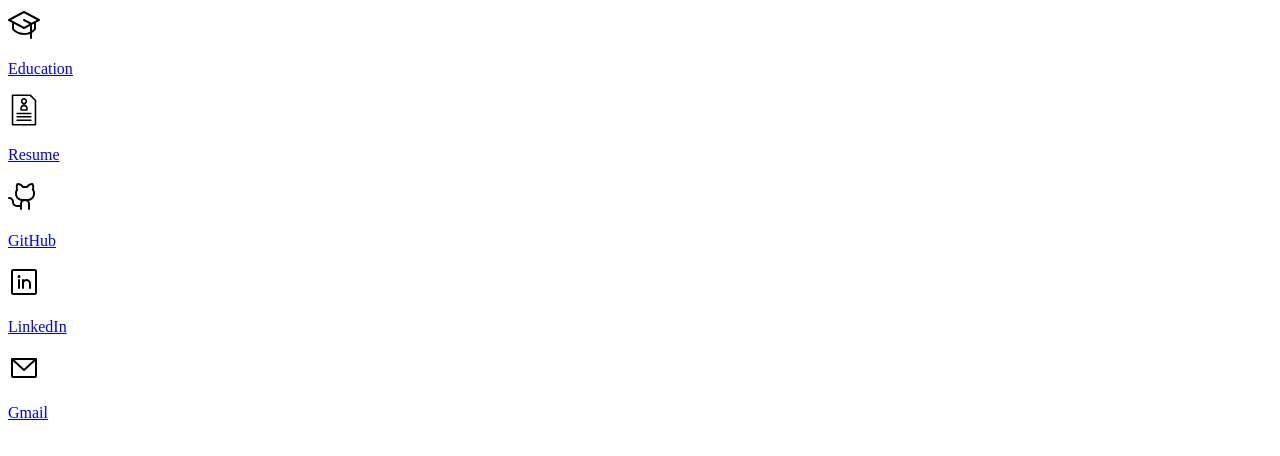
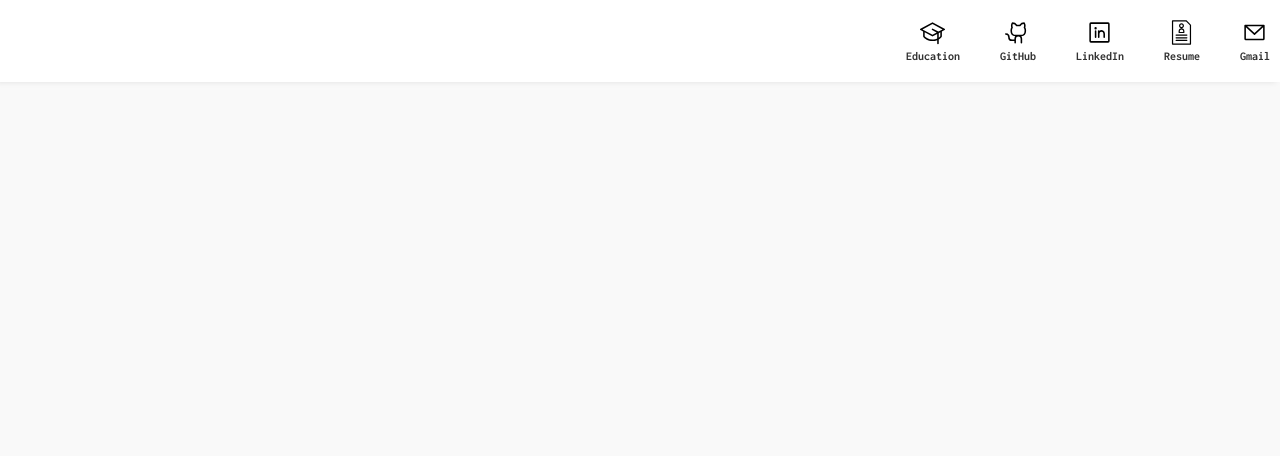
Before and after one commit to Pujithbhumireddy/portfolio, a plain HTML site: page navbar.html in a window 1280 px wide. Drawn offline with Linux system fonts and the light colour scheme.

Commit message:
updated the files

```diff
--- /dev/null
+++ b/navbar.css
@@ -0,0 +1,78 @@
+body {
+  padding: 0;
+  margin: 0;
+  font-family: "Inconsolata", monospace;
+  font-optical-sizing: auto;
+  background-color: #f9f9f9; /* Neutral background for better contrast */
+}
+
+nav {
+  width: 100vw;
+  height: auto;
+  position: fixed;
+  background-color: #ffffff;
+  box-shadow: -4px 0px 6px rgba(0, 0, 0, 0.1);
+  position: fixed;
+  top: 0;
+  right: 0;
+  z-index: 1000;
+
+}
+
+.container {
+  display: flex;
+  flex-direction: row;
+  align-items: center;
+  justify-content: flex-end;
+  width: 100%;
+  height: 100%;
+  gap: 20px;
+}
+
+.icon_container img {
+  width: 25px;
+  height: 25px;
+  margin-bottom: 5px;
+}
+
+.icon_container {
+  padding: 10px;
+  display: flex;
+  flex-direction: column;
+  text-align: center;
+  align-items: center;
+  justify-content: center;
+  margin: 10px 0;
+  transition: transform 0.2s, background-color 0.3s;
+  border-radius: 8px;
+}
+
+.icon_container:hover {
+  transform: scale(1.2);
+  background-color: #f0f0f0;
+  cursor: pointer;
+}
+
+.icon_container p {
+  margin: 0;
+  font-size: 12px;
+  font-weight: bold;
+  color: #333;
+}
+
+.container a {
+  text-decoration: none;
+  color: black;
+  flex-direction: column;
+  display: flex;
+  justify-content: center;
+  align-items: center;
+}
+
+.container a:hover p {
+  color:#0073e6;
+}
+
+.container a:hover img {
+  filter: brightness(0.8);
+}
--- a/navbar.html
+++ b/navbar.html
@@ -1,54 +1,51 @@
 <!DOCTYPE html>
 <html lang="en">
   <head>
-    <meta charset="UTF-8">
-    <meta name="viewport" content="width=device-width, initial-scale=1.0">
-    <title>Document</title>
+    <meta charset="UTF-8" />
+    <meta name="viewport" content="width=device-width, initial-scale=1.0" />
+    <title>portfolio/navbar</title>
+    <link rel="preconnect" href="https://fonts.googleapis.com" />
+    <link rel="preconnect" href="https://fonts.gstatic.com" crossorigin />
+    <link
+      href="https://fonts.googleapis.com/css2?family=Inconsolata:wght@200..900&family=Roboto+Condensed:ital,wght@0,100..900;1,100..900&display=swap"
+      rel="stylesheet"
+    />
+    <link rel="stylesheet" href="./navbar.css" />
   </head>
   <body>
-
-    <nav>
+    <nav class="navbar">
       <div class="container">
         <a href="./education.html">
           <div class="icon_container">
-                    <img src="./resources/graduation-cap.svg" alt="" srcset="">
+            <img src="./resources/graduation-cap.svg" alt="" srcset="" />
             <p>Education</p>
-                </div>
-            </a>
-            <a href="./resources/Pujith Reddy Bhumireddy Resume.pdf">
-                <div class="icon_container">
-                    <img src="./resources/cv.svg" alt="" srcset="">
-                    <p>Resume</p>
           </div>
         </a>
         <a href="https://github.com/pujithbhumireddy">
           <div class="icon_container">
-                    <img src="./resources/github-logo.svg" alt="" srcset="">
+            <img src="./resources/github-logo.svg" alt="" srcset="" />
             <p>GitHub</p>
           </div>
         </a>
         <a href="https://www.linkedin.com/in/pujithbhumireddy/">
           <div class="icon_container">
-                    <img src="./resources/linkedin-logo.svg" alt="" srcset="">
+            <img src="./resources/linkedin-logo.svg" alt="" srcset="" />
             <p>LinkedIn</p>
+          </div>
+        </a>
+        <a href="./resources/Pujith Reddy Bhumireddy Resume.pdf">
+          <div class="icon_container">
+            <img src="./resources/cv.svg" alt="" srcset="" />
+            <p>Resume</p>
           </div>
         </a>
         <a href="mailto:pujithbhumireddy@gmail.com">
           <div class="icon_container">
-                    <img src="./resources/envelope-simple.svg" alt="" srcset="">
+            <img src="./resources/envelope-simple.svg" alt="" srcset="" />
             <p>Gmail</p>
           </div>
         </a>
-
       </div>
-
-
-
-
-
-
-
     </nav>
-
   </body>
 </html>
--- /dev/null
+++ b/script.js
@@ -0,0 +1,3 @@
+fetch('navbar.html')
+        .then(response => response.text())
+        .then(html => document.getElementById('navbar').innerHTML = html);
```
Also changed, not shown: education.html (+13 -0 lines), index.html (+13 -0 lines), 1 other file. Lines whose indentation alone changed are shown as unchanged.
